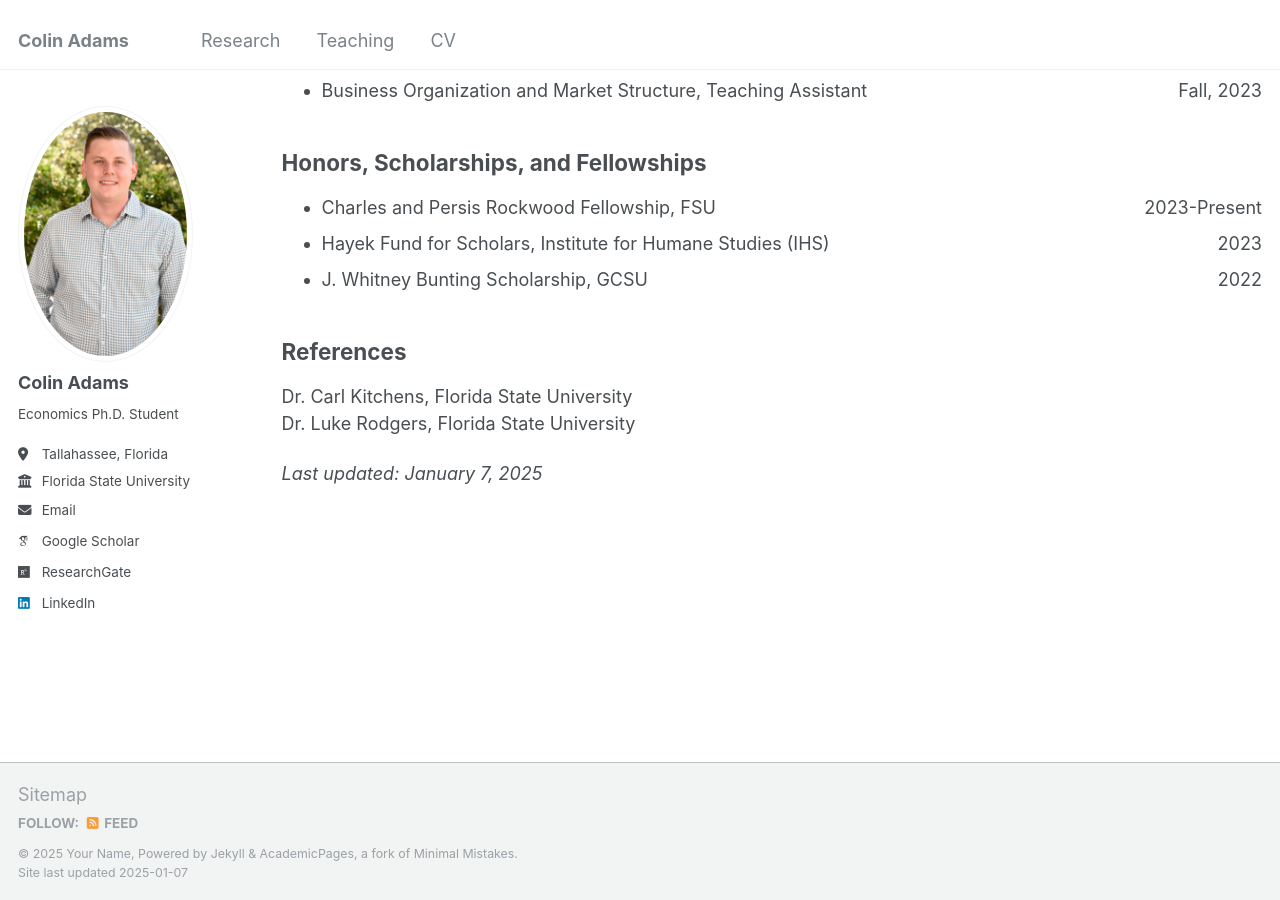
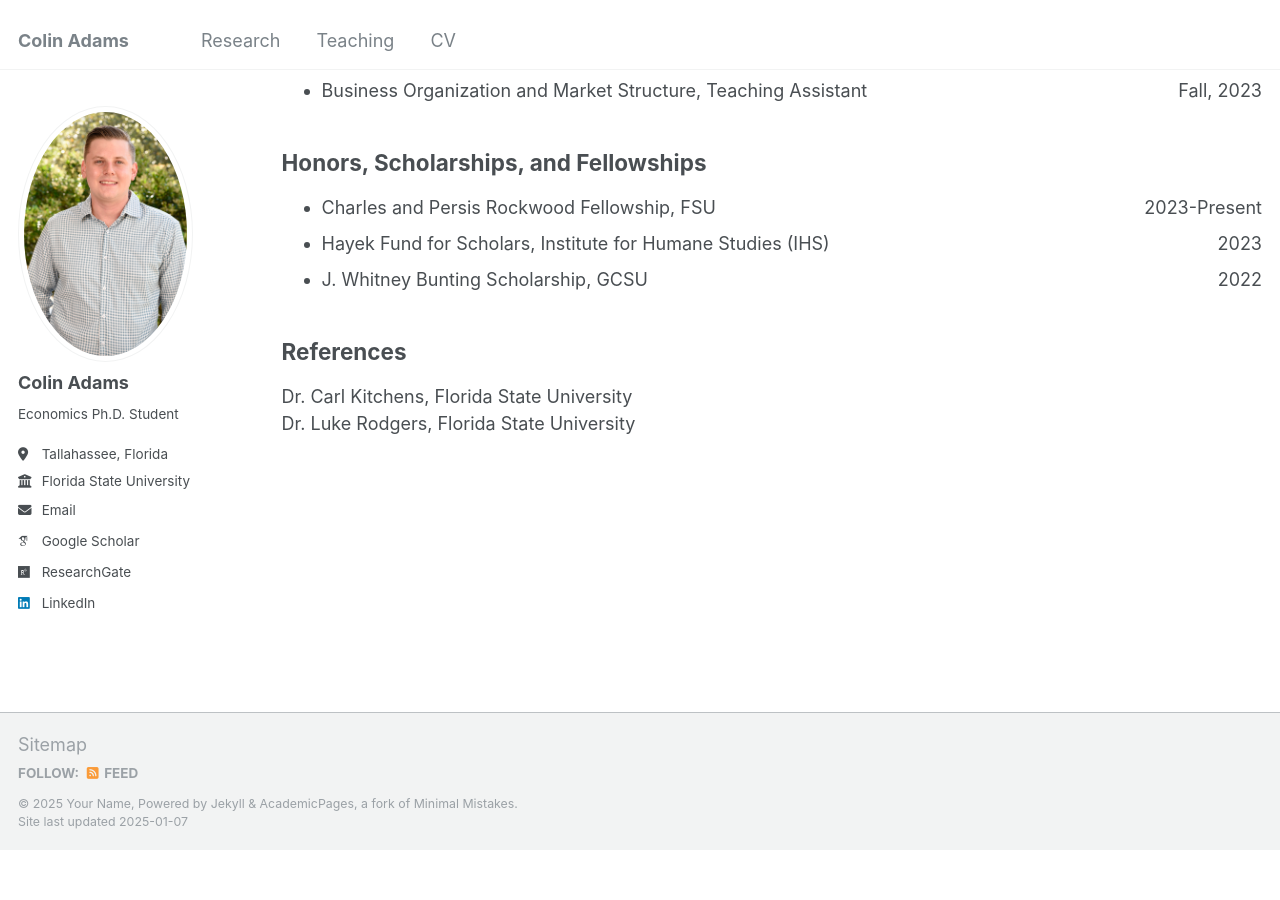
Before and after one commit to Zach-Gooch/Zach-Gooch.github.io, a Jekyll site: the page built from _pages/cv.md, in a window 1280 px wide and 900 px high, scrolled down 855 px. Built offline with Jekyll 4.4.1, drawn with Linux system fonts in a browser that asks for light colours; some web fonts are replaced; after the commit the page ends 1705 px from its top, so only the background shows below that.

Commit message:
Update cv.md

```diff
--- a/_pages/cv.md
+++ b/_pages/cv.md
@@ -68,5 +68,4 @@ redirect_from:
     Dr. Carl Kitchens, Florida State University<br>
     Dr. Luke Rodgers, Florida State University
   </p>
-  <p><em>Last updated: January 7, 2025</em></p>
 </section>
```
